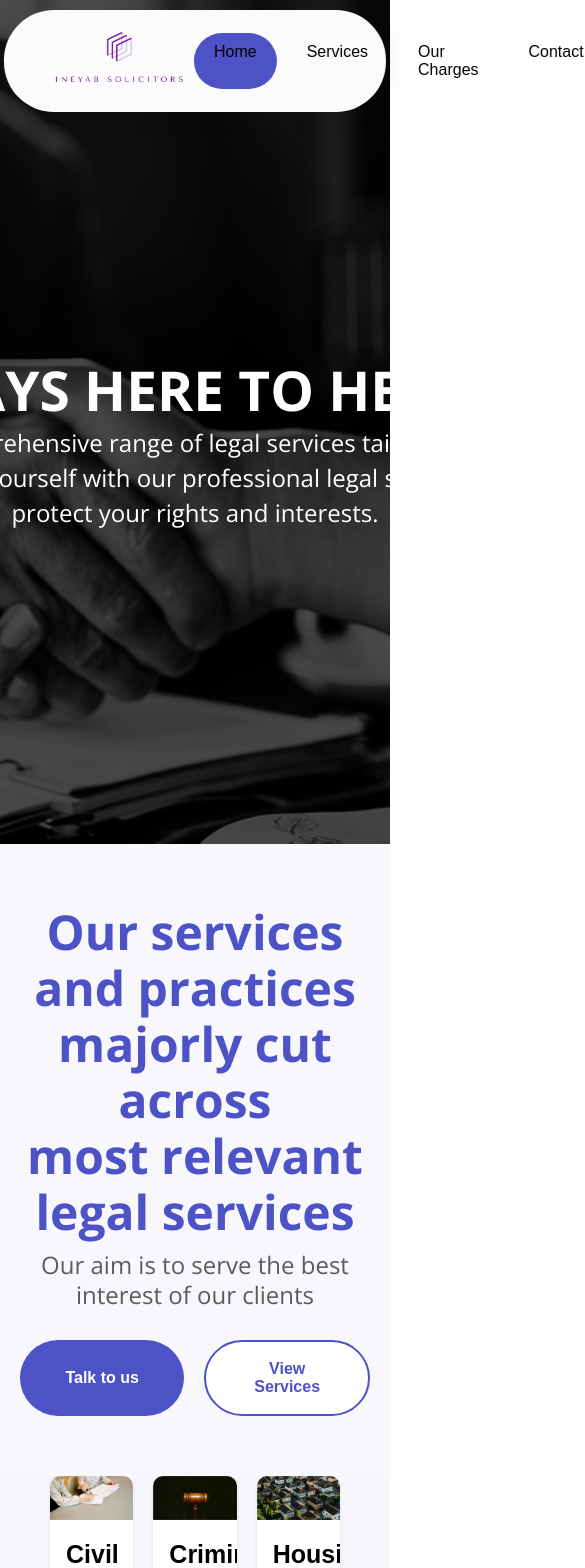
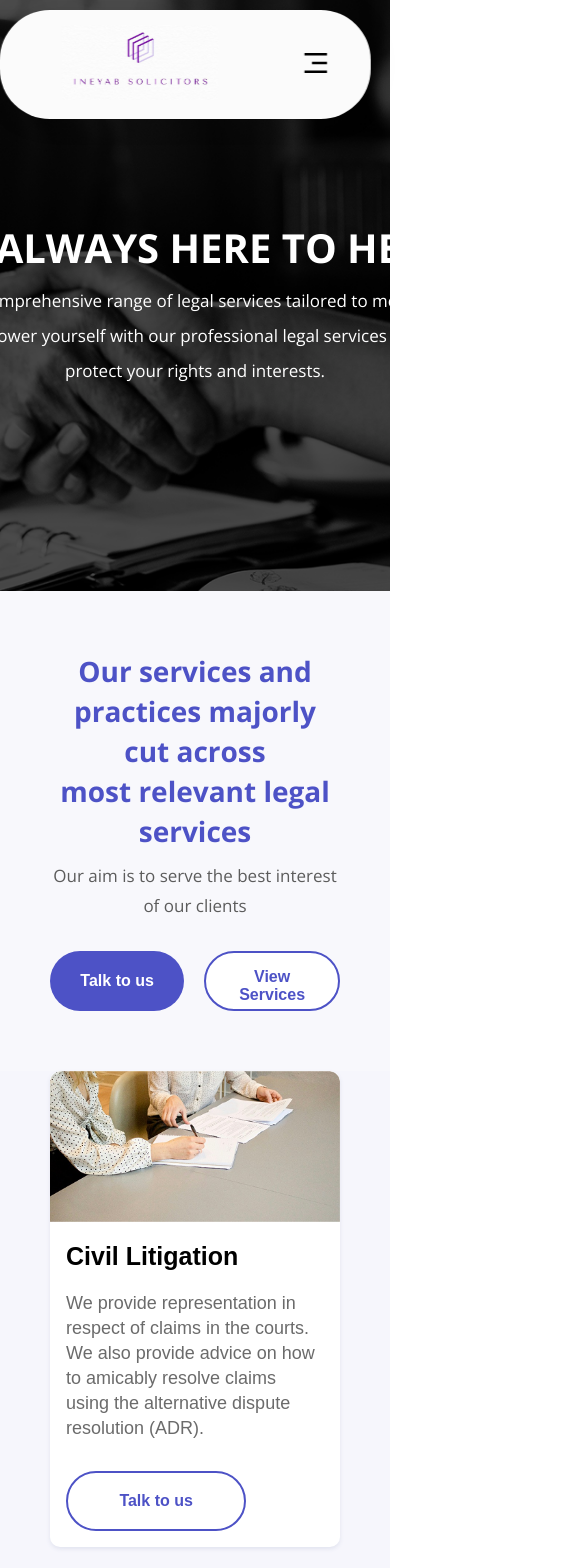
Before and after one commit to Fritz000/INEYAB, a React (Vite) app: page /Services in a window 390 px wide. Shown: the top 1568 px of the page, 585 px wide, since content can reach past the window. Built offline with nearby package versions, Linux system fonts and the light colour scheme.

Commit message:
new changes

```diff
--- a/index.html
+++ b/index.html
@@ -4,7 +4,7 @@
     <meta charset="UTF-8" />
     <link rel="icon" type="image/svg+xml" href="/logo.png" />
     <meta name="viewport" content="width=device-width, initial-scale=1.0" />
-    <title>INYEAB SOLICITORS LEGAL SERVICES</title>
+    <title>INEYAB SOLICITORS LEGAL SERVICES</title>
   </head>
   <body>
     <div id="root"></div>
--- a/src/components/Navbar.jsx
+++ b/src/components/Navbar.jsx
@@ -1,26 +1,44 @@
-import React from 'react';
-import { useState } from "react";
-import logo from "../assets/logo.jpg";
-import { Link } from "react-router-dom";
-import {RiMenu3Line, RiCloseLine} from 'react-icons/ri';
+import React, { useState } from 'react';
+import { Link } from 'react-router-dom';
+import { RiMenu3Line, RiCloseLine } from 'react-icons/ri';
+import logo from '../assets/logo.jpg';
 
 const Navbar = () => {
-  const [active, setActive] = useState("home");
+  const [menuOpen, setMenuOpen] = useState(false);
+  const [active, setActive] = useState('home');
+
+  const toggleMenu = () => setMenuOpen(!menuOpen);
+  const closeMenu = () => setMenuOpen(false);
+
   return (
     <nav className="navbar">
-      <img src={logo} alt="LOGO" />
-      <ul>
-        <li className={active === "home" ? "active" : ""}
-          onClick={() => setActive("home")}> <ul><Link to="/">Home</Link></ul> </li>
-        <li className={active === "services" ? "active" : ""}
-        onClick={() => setActive("services")}> <ul><Link to="/Services">Services</Link></ul> </li>
-        <li className={active === "ourcharges" ? "active" : ""}
-          onClick={() => setActive("ourcharges")}> <ul><Link to="/OurCharges">Our Charges</Link></ul> </li>
-        <li className={active === "contact" ? "active" : ""}
-        onClick={() => setActive("contact")}> <ul><Link to="/Contact">Contact</Link></ul> </li>
-      </ul>
-      <Link to="/Contact" className="nav-button">Talk to us</Link>
+      <div className="navbar-logo">
+        <img src={logo} alt="INEYAB SOLICITORS" />
+      </div>
 
+      <div className={`nav-links ${menuOpen ? 'open' : ''}`}>
+        <ul>
+          <li className={active === 'home' ? 'active' : ''} onClick={() => { setActive('home'); closeMenu(); }}>
+            <Link to="/">Home</Link>
+          </li>
+          <li className={active === 'services' ? 'active' : ''} onClick={() => { setActive('services'); closeMenu(); }}>
+            <Link to="/Services">Services</Link>
+          </li>
+          <li className={active === 'ourcharges' ? 'active' : ''} onClick={() => { setActive('ourcharges'); closeMenu(); }}>
+            <Link to="/OurCharges">Our Charges</Link>
+          </li>
+          <li className={active === 'contact' ? 'active' : ''} onClick={() => { setActive('contact'); closeMenu(); }}>
+            <Link to="/Contact">Contact</Link>
+          </li>
+        </ul>
+        <Link to="/Contact" className="nav-button" onClick={closeMenu}>
+          Talk to us
+        </Link>
+      </div>
+
+      <div className="menu-icon" onClick={toggleMenu}>
+        {menuOpen ? <RiCloseLine size={30} /> : <RiMenu3Line size={30} />}
+      </div>
     </nav>
   );
 };
--- a/src/index.css
+++ b/src/index.css
@@ -27,84 +27,114 @@ a {
   z-index: 1000;
 }
 
-.navbar img {
-  width: 150px;
+.navbar-logo img {
+  width: 200px;
   height: auto;
+  max-height: 75px;
   object-fit: contain;
-  border-radius: 0;
 }
 
-.navbar ul {
+.nav-links {
+  display: flex;
+  align-items: center;
+  gap: 20px;
+}
+
+.nav-links ul {
   display: flex;
   list-style: none;
-  font-size: 16px;
-  gap: 10px;
-  margin-left: auto;
+  gap: 15px;
 }
 
-.navbar ul li {
-  padding: 10px 20px;
+.nav-links ul li {
+  padding: 10px 15px;
   color: #000;
   cursor: pointer;
-  transition: 0.3s;
+  transition: background-color 0.3s ease;
   border-radius: 30px;
 }
 
-.navbar ul li.active {
+.nav-links ul li.active {
   background-color: #4d52c6;
   color: #fff;
 }
 
-.navbar .nav-button {
-  background: #4d52c6;
+.nav-button {
+  background-color: #4d52c6;
   color: #fff;
   padding: 12px 25px;
-  margin-left: 20px;
   border: none;
   border-radius: 30px;
   font-size: 14px;
   cursor: pointer;
-  transition: 0.3s;
+  transition: background-color 0.3s ease;
 }
 
-.navbar .nav-button:hover {
-  background: darkblue;
+.nav-button:hover {
+  background-color: darkblue;
 }
 
-.Homepage {
-  background: url() center/cover no-repeat;
-  height: 100px;
-  display: flex;
-  align-items: center;
-  justify-content: center;
-  position: relative;
+/* Hamburger Icon */
+.menu-icon {
+  display: none;
+  cursor: pointer;
+  color: #000;
 }
 
-.Homepage .overlay {
-  text-align: center;
-  color: #fff;
-  background: rgba(0, 0, 0, 0.6);
-  padding: 20px;
-  width: 100%;
+/* Mobile Menu */
+@media (max-width: 768px) {
+
+  .navbar {
+    position: fixed;
+    top: 10px;
+    left: 47.5%;
+    transform: translateX(-50%);
+    width: 95%;
+    display: flex;
+    justify-content: space-between;
+    align-items: center;
+    padding: 15px 40px;
+    border-radius: 50px;
+    background: #FBFBFB;
+    backdrop-filter: blur(10px);
+    box-shadow: 0 0 30px rgba(0, 0, 0, 0.1);
+    z-index: 1000;
+  }
+  .menu-icon {
+    display: block;
+  }
+
+  .nav-links {
+    position: absolute;
+    top: 70px;
+    right: 0;
+    background: #FBFBFB;
+    box-shadow: 0 0 20px rgba(0, 0, 0, 0.1);
+    border-radius: 15px;
+    display: none;
+    flex-direction: column;
+    gap: 10px;
+    padding: 15px;
+    width: 200px;
+  }
+
+  .nav-links.open {
+    display: flex;
+  }
+
+  .nav-links ul {
+    flex-direction: column;
+    gap: 10px;
+  }
+
+  .nav-links ul li {
+    padding: 10px;
+    text-align: center;
+    width: 100%;
+  }
+
+  .nav-button {
+    width: 100%;
+    text-align: center;
+  }
 }
-
-.Homepage .type0 {
-  font-weight: bold;
-  font-size: 32px;
-}
-
-.Homepage .type1 {
-  font-size: 16px;
-  margin-top: 10px;
-}
-
-a{
-  text-decoration: none;
-  color: black;
-}
-
-.navbar-bg{
-  width: 100%;
-  position: fixed;
-  z-index: 2;
-}
--- a/src/pages/Contact.jsx
+++ b/src/pages/Contact.jsx
@@ -133,7 +133,7 @@ const Contact = () => {
                       <h4>Contact</h4>
                         <ul>
                         <li><a href="tel:02086946419">02086946419, 07908523354 (Out of Office)</a></li>
-                          <li><a href="info@inyeabsolicitors.com">info@inyeabsolicitors.com</a></li>
+                          <li><a href="info@INEYABsolicitors.com">info@INEYABsolicitors.com</a></li>
                         </ul>
                       </div>
                     </div>
--- a/src/pages/OurCharges.jsx
+++ b/src/pages/OurCharges.jsx
@@ -164,7 +164,7 @@ const OurCharges = () => {
                       <h4>Contact</h4>
                         <ul>
                         <li><a href="tel:02086946419">02086946419, 07908523354 (Out of Office)</a></li>
-                          <li><a href="info@inyeabsolicitors.com">info@inyeabsolicitors.com</a></li>
+                          <li><a href="info@INEYABsolicitors.com">info@INEYABsolicitors.com</a></li>
                         </ul>
                       </div>
                     </div>
--- a/src/pages/Services.css
+++ b/src/pages/Services.css
@@ -151,3 +151,277 @@
     background-color: #fff;
     border: 2px solid #4D52C6;
 }
+
+.hero-section103 {
+  position: relative;
+  width: 100%;
+  height: 130vh;
+  display: flex;
+  align-items: center;
+  flex-direction: column;
+  justify-content: center;
+  text-align: center;
+  padding: 20px;
+}
+
+.overlay103 {
+  position: absolute;
+  width: 100%;
+  height: 100%;
+  top: 0;
+  left: 0;
+  z-index: 1;
+}
+
+.hero-content103 {
+  position: relative;
+  z-index: 2;
+  text-align: left;
+  margin-top: 10px;
+  max-width: 700px;
+  margin-left: 5px;
+  color: white;
+  margin-bottom: 40px;
+}
+
+.hero-content103 h1 {
+  font-size: 40px;
+  font-weight: bold;
+  margin-bottom: 10px;
+}
+
+.hero-content103 p {
+  font-size: 15px;
+  font-weight: 100;
+  line-height: 1.6;
+}
+
+
+.form-container103 {
+  position: relative;
+  z-index: 2;
+  background: #6464c8;
+  padding: 30px;
+  border-radius: 10px;
+  max-width: 650px;
+  margin-top: 30px;
+  margin-left: 100px;
+  width: 90%;
+  text-align: left;
+}
+
+.form-container103 h2 {
+  text-align: center;
+  color: white;
+  font-size: 35px;
+  margin-bottom: 30px;
+}
+
+form {
+  display: flex;
+  flex-direction: column;
+}
+
+.label1 {
+  color: white;
+  font-size: 15px;
+  margin-bottom: 5px;
+  margin-top: 10px;
+}
+
+label {
+  color: white;
+  font-size: 17px;
+  margin-bottom: 5px;
+  margin-top: 35px;
+}
+
+span {
+  color: red;
+}
+
+input,
+textarea {
+  width: 100%;
+  padding: 12px;
+  height: 70px;
+  border-radius: 5px;
+  border: none;
+  margin-bottom: 15px;
+  font-size: 16px;
+}
+
+textarea {
+  height: 100px;
+  resize: none;
+}
+
+
+.submit1 {
+  width: 100%;
+  height: 70px;
+  padding: 12px;
+  background: white;
+  color: #6464c8;
+  border: none;
+  margin-top: 20px;
+  border-radius: 5px;
+  font-size: 16px;
+  cursor: pointer;
+  transition: 0.3s;
+}
+
+.submit1:hover {
+  background: #f1f1f1;
+}
+
+
+@media (max-width: 768px){
+    .services120-container {
+      width: 100%;
+      height: 70vh;
+      background-size: cover;
+      background-position: center;
+      display: flex;
+      align-items: center;
+      justify-content: center;
+      text-align: center;
+      padding: 0 20px;
+  }
+
+  .services120-content {
+    max-width: 800px;
+    color: white;
+}
+
+.services120-content h1 {
+    font-size: 40px;
+    margin-left: 20px;
+    margin-top: 20px;
+    font-family: 'open sans', sans-serif;
+    font-weight: 900;
+    text-transform: uppercase;
+    line-height: 50px;
+    white-space: nowrap;
+}
+
+.services120-content p {
+    font-size: 17px;
+    font-family: 'open sans', sans-serif;
+    font-weight: 400;
+    line-height: 35px;
+    margin-top: 10px;
+    white-space: nowrap;
+}
+
+.services130-container {
+  background-color: #f8f8fc;
+  text-align: center;
+  padding: 60px 50px;
+}
+
+.services130-container h2 {
+  font-size: 28px;
+  font-family: 'open sans', sans-serif;
+  line-height: 40px;
+  color: #4d52c6;
+  font-weight: bold;
+}
+
+.services130-container p {
+  font-size: 17px;
+  font-family: 'open sans', sans-serif;
+  line-height: 30px;
+  color: #5c5c5c;
+  margin-top: 10px;
+}
+
+.buttons {
+  margin-top: 30px;
+  display: flex;
+  justify-content: center;
+  gap: 20px;
+}
+
+button {
+  padding: 15px 30px;
+  border-radius: 30px;
+  font-size: 1rem;
+  font-weight: bold;
+  cursor: pointer;
+  border: none;
+  transition: 0.3s;
+}
+
+.talk-to-us {
+  background-color: #4d52c6;
+  color: white;
+  width: 180.27px;
+  height: 60.46px;
+  border-radius: 56.21px;
+}
+
+.view-services {
+  background-color: white;
+  color: #4d52c6;
+  border: 2px solid #4d52c6;
+  width: 180.27px;
+  height: 60.46px;
+  border-radius: 56.21px;
+}
+
+button:hover {
+  opacity: 0.8;
+}
+
+.grid-container10 {
+  display: grid;
+  grid-template-columns: repeat(1, 1fr);
+  gap: 90px;
+  width: 100%;
+  padding: 0 50px;
+  background-color: #F6F6FC;
+}
+
+.card10 {
+  width: 100%;
+  box-shadow: 0px 2px 4px rgba(225, 227, 239);
+  border-radius: 10px;
+  background-color: #FFFFFF;
+  overflow: hidden;
+}
+
+.card10 img {
+  width: 100%;
+  height: auto;
+}
+
+.card-content10 {
+  flex-grow: 1;
+  padding: 16px;
+  text-align: left;
+}
+
+.card-content10 h3 {
+  font-size: 25px;
+  margin-bottom: 20px;
+  color: #000;
+}
+
+.card-content10 p {
+  color: #6B6B6B;
+  font-size: 18px;
+  line-height: 25px;
+  margin-bottom: 30px;
+}
+
+.blot {
+  width: 180.27px;
+  height: 60.46px;
+  border-radius: 30px;
+  color: #4d52c6;
+  background-color: #fff;
+  border: 2px solid #4D52C6;
+}
+
+}
```
Also changed, not shown: src/pages/Home.jsx (+4 -4 lines), src/pages/Services.jsx (+5 -5 lines).
